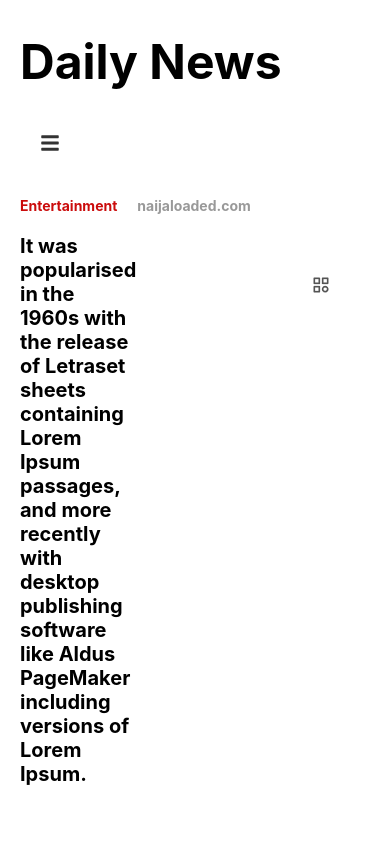
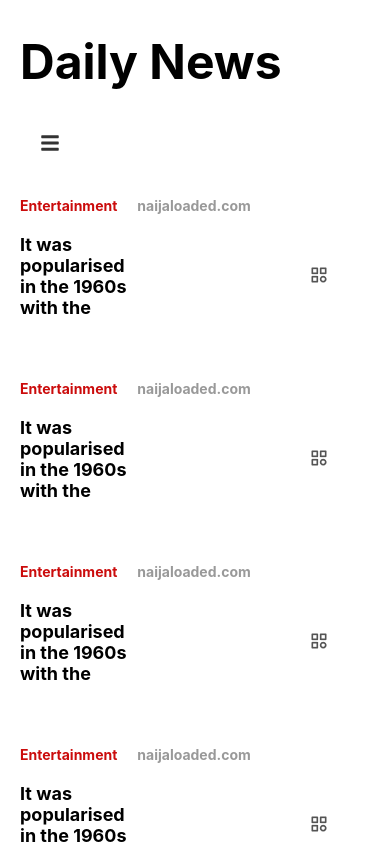
Before and after one commit to haltim/Quickread, a React (Create React App) app: page / in a window 390 px wide. Shown: the top 844 px of the page. Built offline with nearby package versions, Linux system fonts and the light colour scheme.

Commit message:
..in progress

```diff
--- a/src/components/BlogPost.css
+++ b/src/components/BlogPost.css
@@ -20,6 +20,7 @@
   display: flex;
   flex-direction: row;
   width: 50%;
+
 }
 
 .blog-card-header {
@@ -64,7 +65,7 @@
 @media screen and (max-width:1240px) {
   .blog-card-image {
     margin-right: 60px;
-    margin-top: 100px;
+    margin-top: 90px;
 
   }
 
@@ -72,4 +73,11 @@
     width: fit-content;
     height: fit-content;
   }
+  .blog-card-title {
+    font-size: 18px;
+    font-weight: bold;
+    margin: 20px;
+    height: 66px;
+  }
+
 }
```
